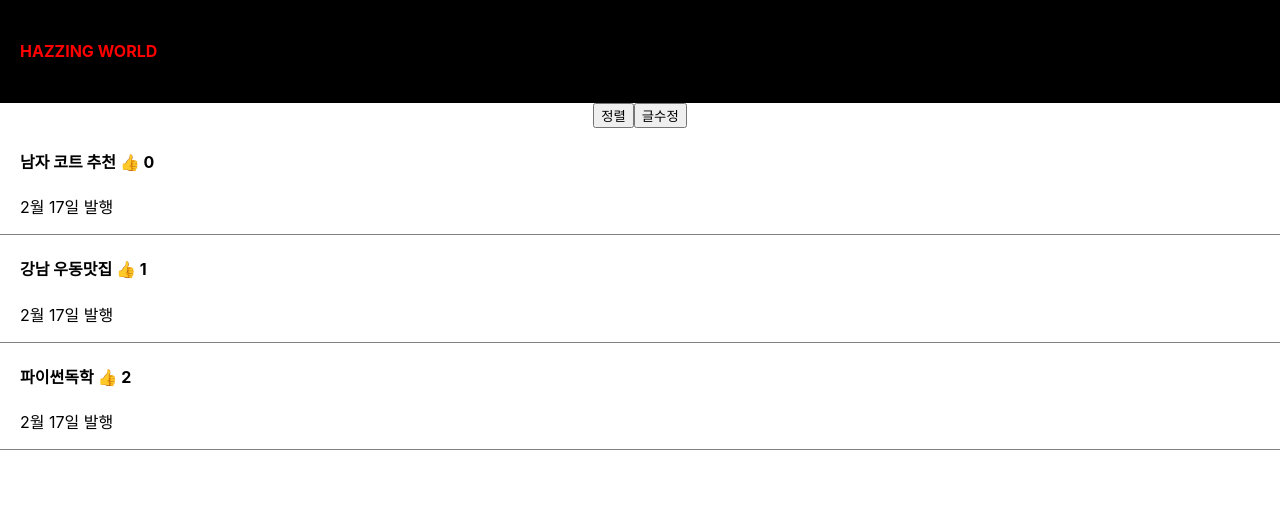
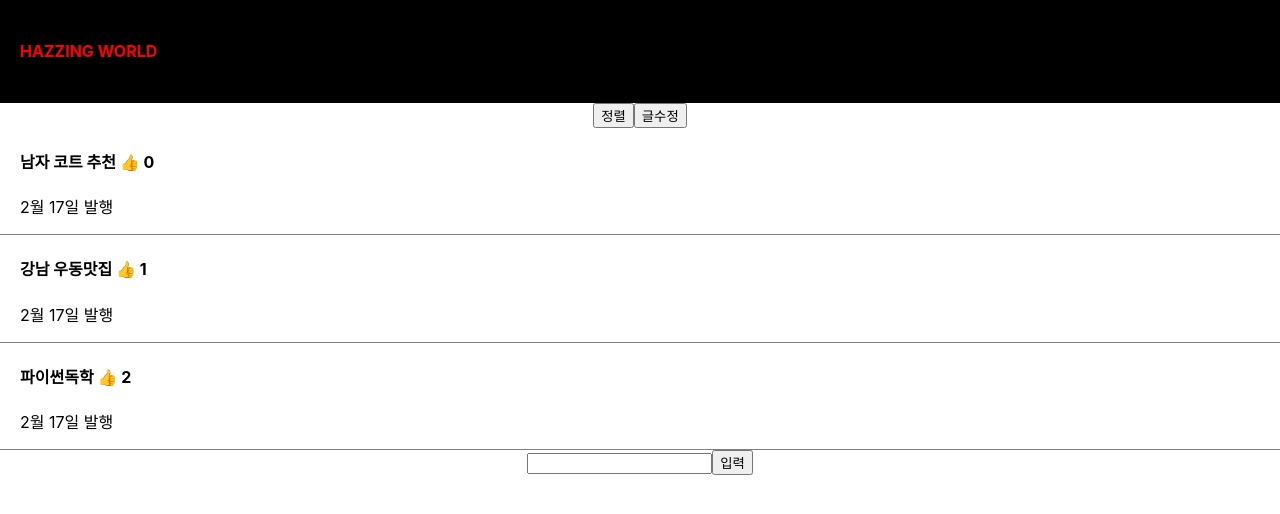
Before and after one commit to Hajinjing/ReactStudy, a React (Create React App) app in the folder blog/: page / in a window 1280 px wide. Shown: the top 514 px of the page. Built offline with nearby package versions, Linux system fonts and the light colour scheme.

Commit message:
0510 input 1 : 사용자가 입력한 글 다루기

```diff
--- a/blog/src/App.js
+++ b/blog/src/App.js
@@ -25,6 +25,7 @@
     let [modal, setModal] = useState(false); // UI의 현재 상태를 state로 저장, state조절을 통해 노출 가능
 
     let [title, setTitle] = useState(0);
+    let [inputValue, changeValue] = useState('');
 
 /*
 * state 변경함수의 특징
@@ -70,7 +71,8 @@
                 글제목.map(function (a, i) {
                     return (
                         <div className="list" key={i}>
-                            <h4 onClick={()=>{setModal(true); setTitle(i)}}>{ a } <span onClick={() => {
+                            <h4 onClick={()=>{setModal(true); setTitle(i)}}>{ a } <span onClick={(e) => {
+                                e.stopPropagation(); // 상위 html로 퍼지는 이벤트 버블링을 막기
                                 let likes = [...like];
                                 likes[i] = likes[i] + 1
                                 changeLike(likes)
@@ -81,6 +83,21 @@
                     )
                 })
             }
+
+            <input onChange={(e)=>{
+                changeValue(e.target.value);
+                console.log(inputValue)
+            }}/>
+            <button onClick={()=>{
+                let newTitle = [...글제목];
+                newTitle.push(inputValue)
+                changeTitle(newTitle)
+
+                let likes = [...like];
+                likes.push(0)
+                changeLike(likes)
+            }}>입력</button>
+
             {
                 modal == true ? <Modal color={'skyblue'} 글제목={글제목} changeTitle={changeTitle} title={title} /> : null
             }
@@ -110,6 +127,11 @@
                     let titles = [...props.글제목]
                     titles[0] = '여자 코트 추천'
                     props.changeTitle(titles)}}>글수정</button>
+                <button onClick={()=>{
+                    let titles = [...props.글제목]
+                    titles.splice(props.title, 1)
+                    props.changeTitle(titles)
+                }}>글삭제</button>
             </div>
         )
     }
```
